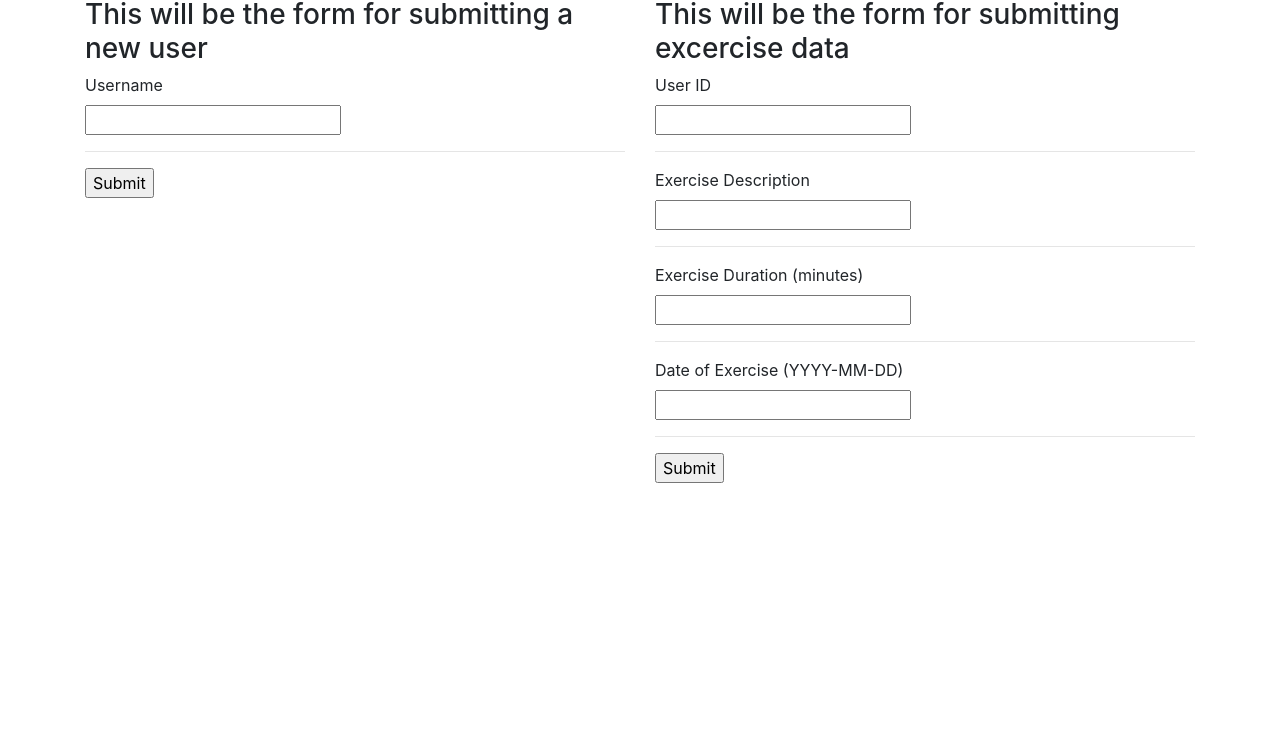
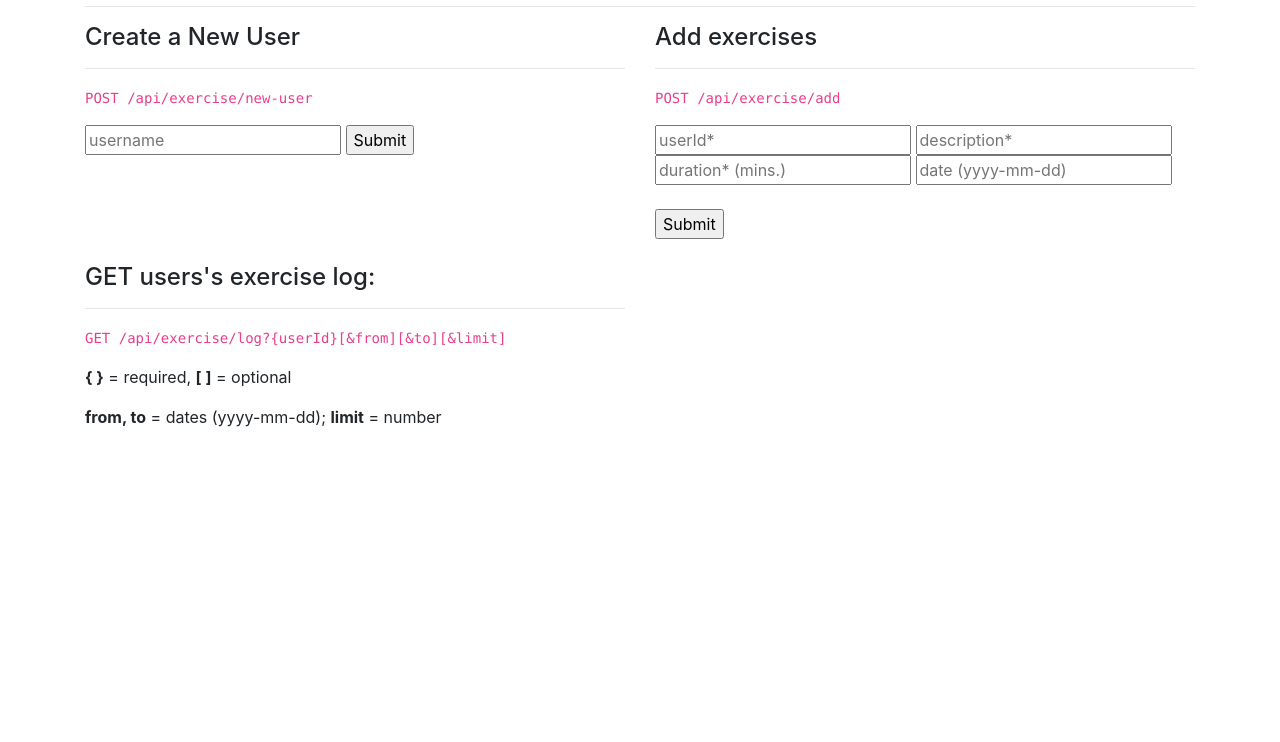
Before and after one commit to mxryan/exercise-tracker, a website: page public/index.html in a window 1280 px wide. Shown: the part 58-800 px from the top of the page. Drawn offline with nearby package versions, Linux system fonts and the light colour scheme.

Commit message:
updated front end

```diff
--- a/public/index.html
+++ b/public/index.html
@@ -9,38 +9,48 @@
 </head>
 <body>
   <div class="container">
-    <h1>Hi There</h1>
-
+    <h1>Exercise Tracker</h1>
+    <hr>
     <div class="row">
       <div class="col-md-6">
-        <h3>This will be the form for submitting a new user</h3>
-        <form>
-          <label for="new-user-input">Username</label>
-          <br>
-          <input type="text" id="new-user-input">
-          <br>
+         <form action="/api/exercise/new-user" method="post">
+            <h4>Create a New User</h4>
+            <hr>
+            <p><code>POST /api/exercise/new-user</code></p>
+            <input id="uname" type="text" name="username" placeholder="username">
+            <input type="submit" value="Submit"><br><br>
+          </form>
+      </div>
+      <div class="col-md-6 ">
+        <form action="/api/exercise/add" method="post">
+          <h4>Add exercises</h4>
           <hr>
-          <input type="submit" id="new-user-sub">
+          <p><code>POST /api/exercise/add</code></p>
+          <input id="uid" type="text" name="userId" placeholder='userId*'>
+          <input id="desc" type="text" name="description" placeholder="description*"><br>
+          <input id="dur" type="text" name="duration" placeholder="duration* (mins.)">
+          <input id="dur" type="text" name="date" placeholder="date (yyyy-mm-dd)"><br><br>
+          <input type="submit" value="Submit">
         </form>
       </div>
-      <div class="col-md-6">
-        <h3>This will be the form for submitting excercise data</h3>
-        <form>
-          <label for="user-id">User ID</label><br>
-          <input type="text" id="user-id">
-          <hr>
-          <label for="exercise-description">Exercise Description</label><br>
-          <input type="text" id="exercise-description">
-          <hr>
-          <label for="exercise-duration">Exercise Duration (minutes)</label><br>
-          <input type="text" id="exercise-duration">
-          <hr>
-          <label for="exercise-date">Date of Exercise (YYYY-MM-DD)</label><br>
-          <input type="text" id="exercise-date">
-          <hr>
-          <input type="submit" id="exercise-entry-sub">
-        </form>
-      </div>
+    </div>
+    <br>
+    <div class="row">
+
+        <div class="col-md-6">
+
+            <h4>GET users's exercise log:</h4>
+            <hr>
+            <p><code>GET /api/exercise/log?{userId}[&amp;from][&amp;to][&amp;limit]</code></p>
+
+          <p>
+            <strong>{ }</strong> = required, <strong>[ ]</strong> = optional
+          </p>
+          <p>
+            <strong>from, to</strong> = dates (yyyy-mm-dd); <strong>limit</strong> = number
+          </p>
+        </div>
+        <div class="col-md-6"></div>
     </div>
   </div>
   <script>
```
Also changed, not shown: server.js (+2 -7 lines).
